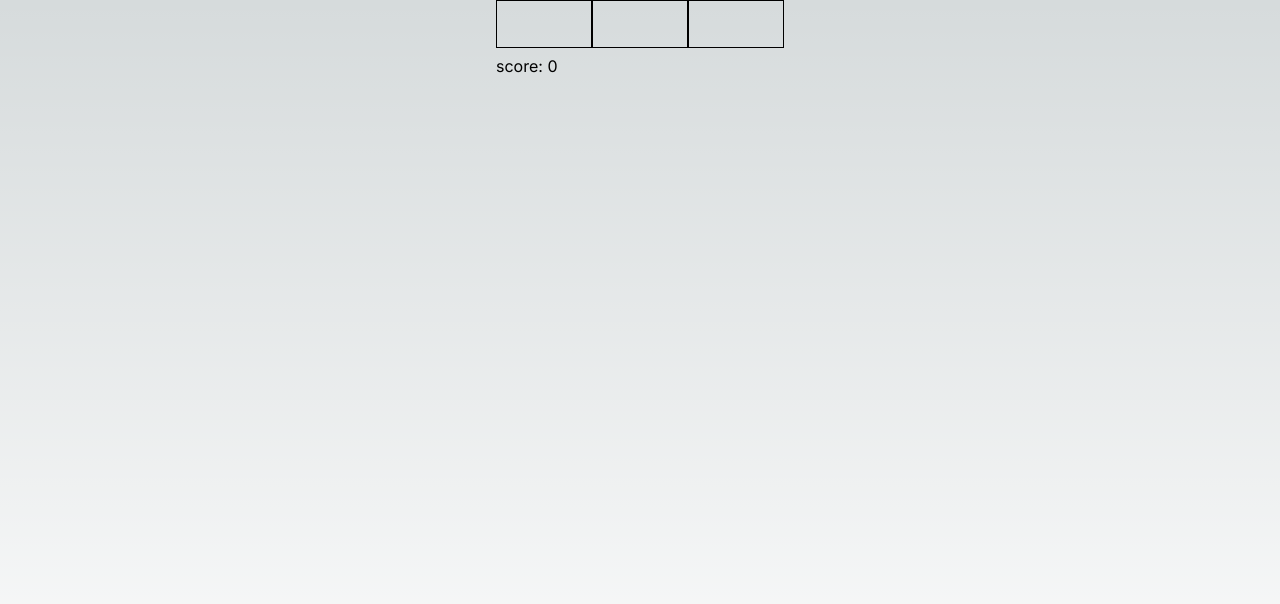
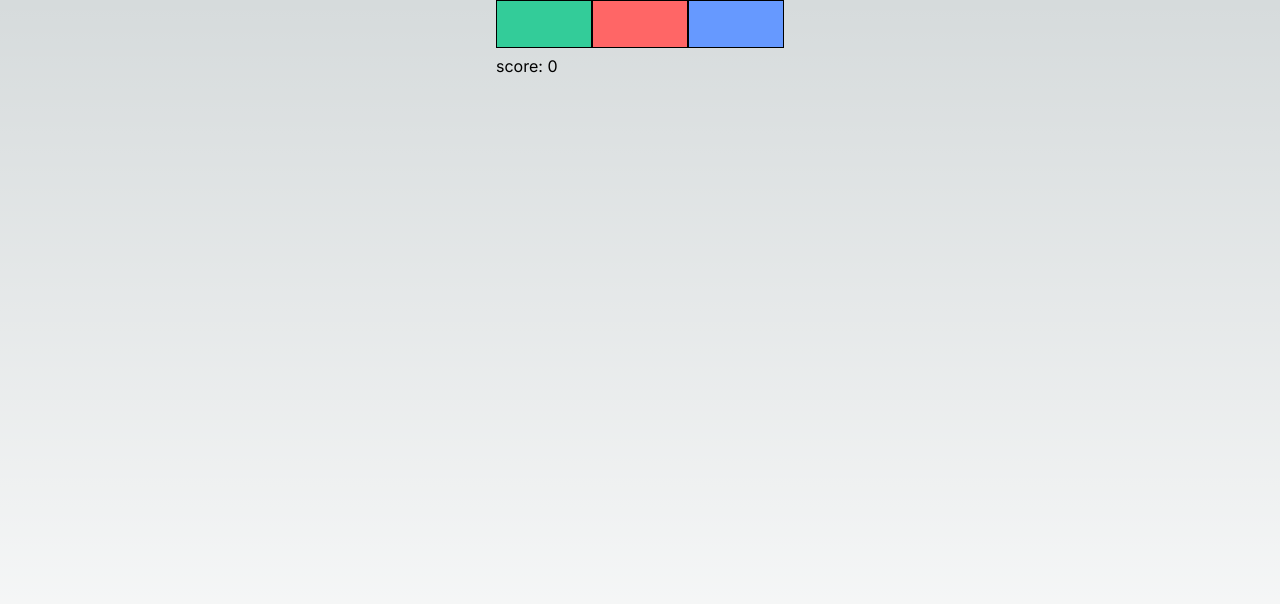
Before and after one commit to thekanon/Color-Box-Cleanup, a Next.js app: page / in a window 1280 px wide. Shown: the top 604 px of the page. Built offline with nearby package versions, Linux system fonts and the light colour scheme.

Commit message:
스타일 수정

```diff
--- a/ui/atoms/Block.tsx
+++ b/ui/atoms/Block.tsx
@@ -1,6 +1,25 @@
 "use client";
 import React from "react";
 import { BlockProps } from "@/types/componentTypes";
+
+const colors = {
+  red: "bg-red", //
+  green: "bg-green",
+  blue: "bg-blue",
+  yellow: "bg-yellow",
+  purple: "bg-purple",
+  cyan: "bg-cyan",
+  magenta: "bg-magenta",
+  orange: "bg-orange",
+  gray: "bg-gray",
+  olive: "bg-olive",
+  darkgreen: "bg-darkgreen",
+  steelblue: "bg-steelblue",
+  lime: "bg-lime",
+  pink: "bg-pink",
+  beige: "bg-beige",
+  teal: "bg-teal",
+};
 
 const Block: React.FC<BlockProps> = ({
   color,
@@ -10,7 +29,7 @@ const Block: React.FC<BlockProps> = ({
   // Tailwind CSS 클래스를 동적으로 적용
   const classes = `
     w-24 h-12
-    ${color ? `bg-${color}` : "bg-transparent"}
+    ${color ? `${colors[color]}` : "bg-transparent"}
     ${isSelected ? "border-4 border-blue-500" : "border border-black"}
     inline-block cursor-pointer box-border
 
```
